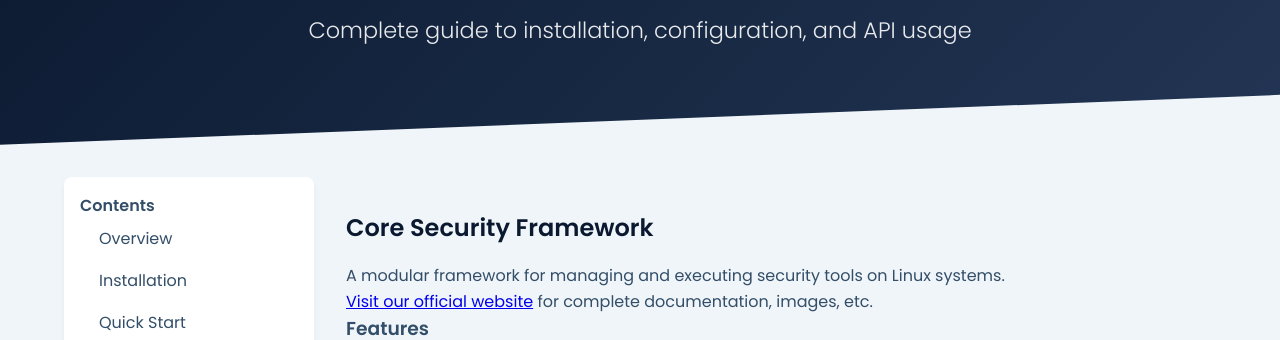
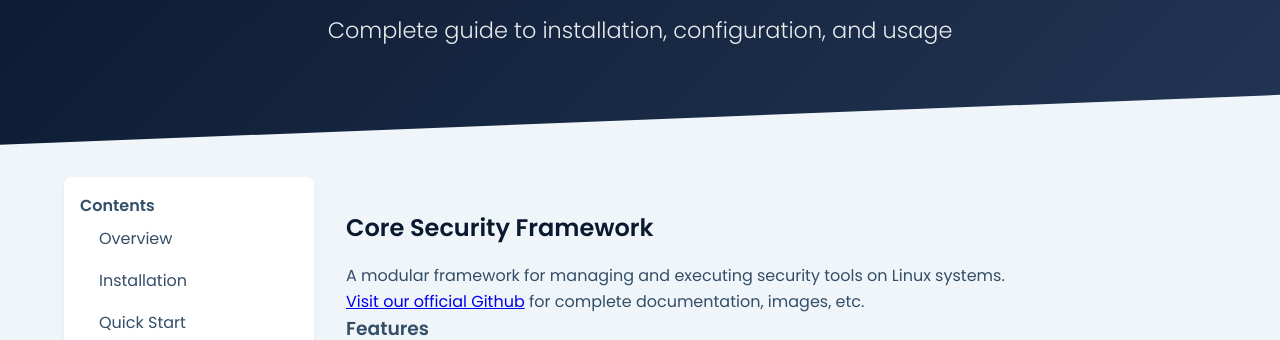
Before and after one commit to CoreSecFrame/coresecframe.github.io, a plain HTML site: page docs.html in a window 1280 px wide. Shown: the part 259-599 px from the top of the page. Drawn offline with Linux system fonts and the light colour scheme.

Commit message:
Update docs.html

```diff
--- a/docs.html
+++ b/docs.html
@@ -29,7 +29,7 @@
     <header class="hero docs-hero">
         <div class="container">
             <h1>Framework Documentation</h1>
-            <p class="header-subtitle">Complete guide to installation, configuration, and API usage</p>
+            <p class="header-subtitle">Complete guide to installation, configuration, and usage</p>
         </div>
     </header>
 
@@ -56,7 +56,7 @@
                 <p>
                     A modular framework for managing and executing security tools on Linux systems.
                     <br>
-                    <a href="https://coresecframe.github.io/" target="_blank">Visit our official website</a> for complete documentation, images, etc.
+                    <a href="https://coresecframe.github.io/" target="_blank">Visit our official Github</a> for complete documentation, images, etc.
                 </p>
                 <h3>Features</h3>
                 <ul>
```
